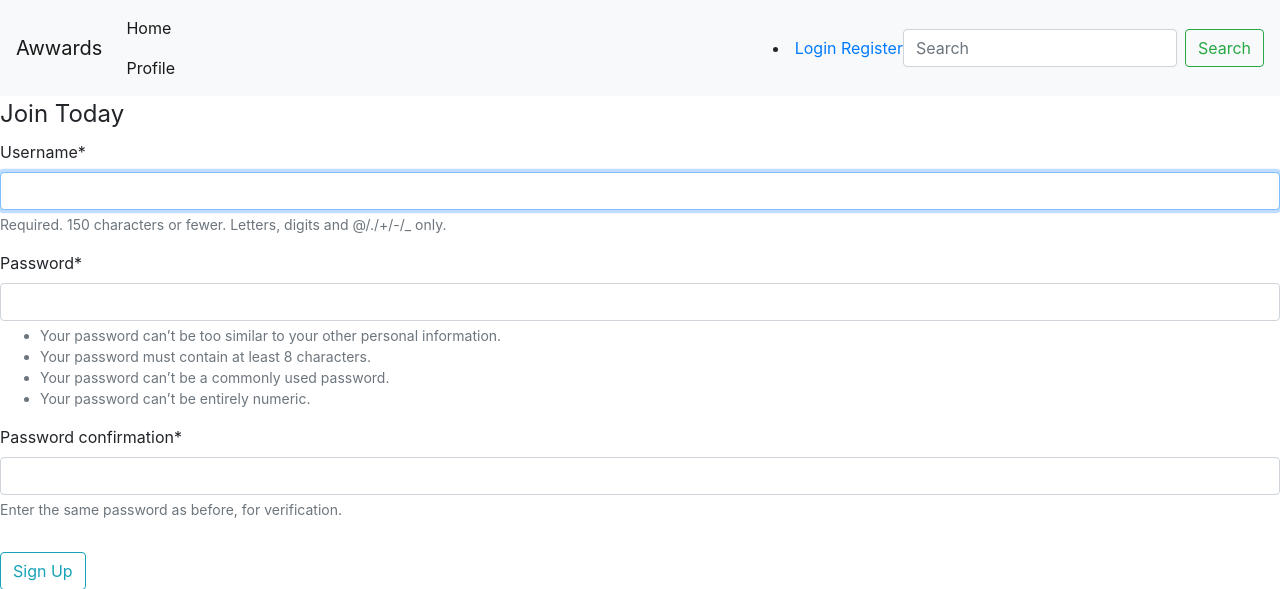
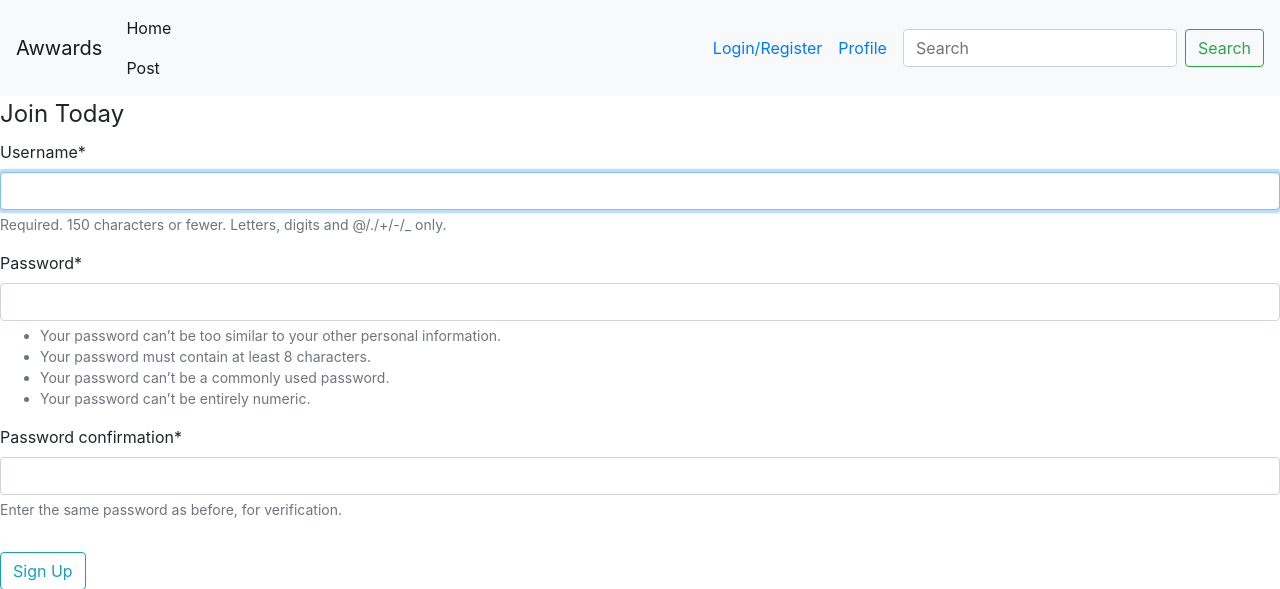
Before and after one commit to Gakori/Awwards, a Django app: page /register/ in a window 1280 px wide. Shown: the top 589 px of the page. Run offline with Django 3.2, Linux system fonts and the light colour scheme; some libraries are stand-ins or nearby versions.

Commit message:
add url for new posts

```diff
--- a/wards/templates/wards/base.html
+++ b/wards/templates/wards/base.html
@@ -12,7 +12,7 @@
     {% else %}
     <title>Awwards</title>
     {% endif %}
-
+    <link rel="stylesheet" href="{% static 'css/main.css' %}">
     {% block styles %}
         {% bootstrap_css %}
         <link rel="stylesheet" href="{% static 'css/main.css' %}">
@@ -31,17 +31,15 @@
       <ul class="navbar-nav mr-auto">
         <li class="nav-item active">
           <a class="nav-link" href="{% url 'wards-home' %}">Home<span class="sr-only">(current)</span></a>
-          <a class="nav-link" href="#">Profile<span class="sr-only">(current)</span></a>
-        </li>
-        <li class="nav-item">
-          <a class="nav-link" href="#"></a>
+          <a class="nav-link" href="{% url 'post-create' %}">Post<span class="sr-only">(current)</span></a>
         </li>
           </div>
-        <li class="nav-item">
-          <a class="" href="{% url 'login' %}" tabindex="-1">Login</a>
+
+          <a class="" href="{% url 'login' %}" tabindex="-1">Login/</a>
           <a class="" href="{% url 'register' %}" tabindex="-1">Register</a>
-        </li>
+          <a class="nav-link" href="#">Profile<span class="sr-only">(current)</span></a>
       </ul>
+
       <form class="form-inline my-2 my-lg-0">
         <input class="form-control mr-sm-2" type="search" placeholder="Search" aria-label="Search">
         <button class="btn btn-outline-success my-2 my-sm-0" type="submit">Search</button>
@@ -59,7 +57,6 @@
 
      {% block content %}
      {% endblock content %}
-
     {% block scripts %}
     <script src="https://ajax.googleapis.com/ajax/libs/jquery/3.2.1/jquery.min.js"></script>
 
```
